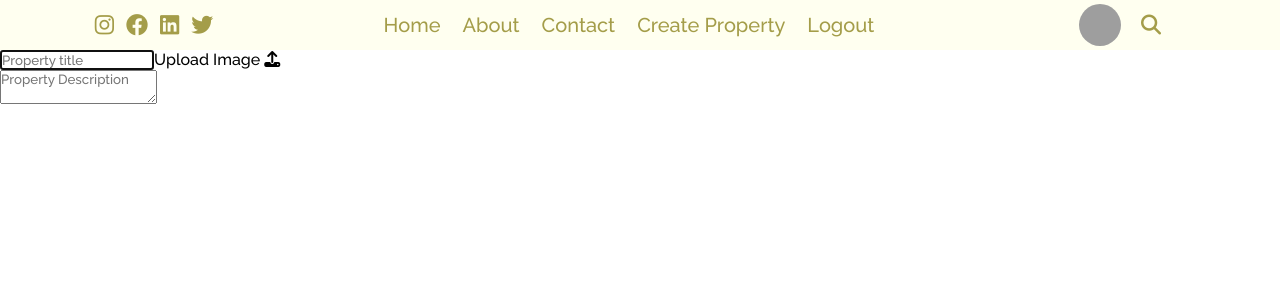
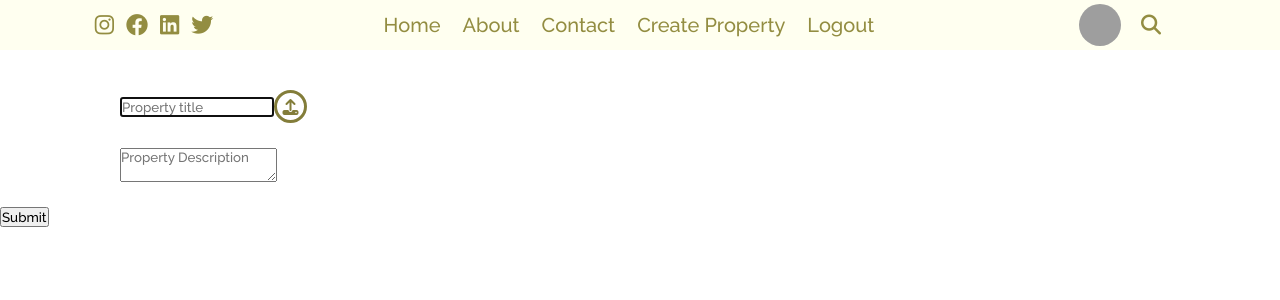
Before and after one commit to aadhar41/reactjs-listing-marketplace-application, a React (Create React App) app: page / in a window 1280 px wide. Shown: the top 300 px of the page. Built offline with nearby package versions, Linux system fonts and the light colour scheme; grey boxes are pictures that could not be loaded.

Commit message:
Working on upload Icon on Create Listing page

```diff
--- a/public/index.html
+++ b/public/index.html
@@ -26,7 +26,9 @@
       --ivory: #fffff0;
       --white: #ffffff;
       --dimgray: #696969;
-      --darkkhaki: #a49d49;
+      --khaki: #a49d49;
+      --darkkhaki: #938d41;
+      --darker-khaki: #837d3a;
       --black: #000000;
       --gray: #6c757d;
       --gray-600: #6c757d;
--- a/src/pages/create-listing/CreateListing.css
+++ b/src/pages/create-listing/CreateListing.css
@@ -1,3 +1,26 @@
 .create-listing-img-upload {
-    cursor: pointer;
+  cursor: pointer;
 }
+
+.create-listing {
+  padding-top: 40px;
+}
+
+.create-listing-form-group {
+    margin-bottom: 25px!important;
+    margin-left: 120px;
+    display: flex;
+    align-items: center;
+}
+
+.upload-icon {
+    width: 27px;
+    height: 27px;
+    border-radius: 50%;
+    border: 3px solid var(--darker-khaki);
+    color: var(--darker-khaki);
+    display: flex;
+    align-items: center;
+    justify-content: center;
+    font-weight: 28px;
+}
--- a/src/pages/create-listing/CreateListing.js
+++ b/src/pages/create-listing/CreateListing.js
@@ -8,7 +8,7 @@
                 <div className='create-listing-form-group'>
                     <input type='text' placeholder='Property title' className='create-listing-text' autoFocus={true} />
                     <label htmlFor='listingImg' className='create-listing-img-upload'>
-                        Upload Image <i class="fa-solid fa-upload"></i>
+                        <i class="upload-icon fa-solid fa-upload"></i>
                     </label>
                     <input type='file' className='listingImg' id='listingImg' style={{ display: "none" }} />
                 </div>
@@ -16,6 +16,7 @@
                     <textarea className='create-listing-text create-listing-description' placeholder='Property Description'></textarea>
                 </div>
             </form>
+            <button className='create-listing-button'>Submit</button>
         </div>
     )
 }
```
